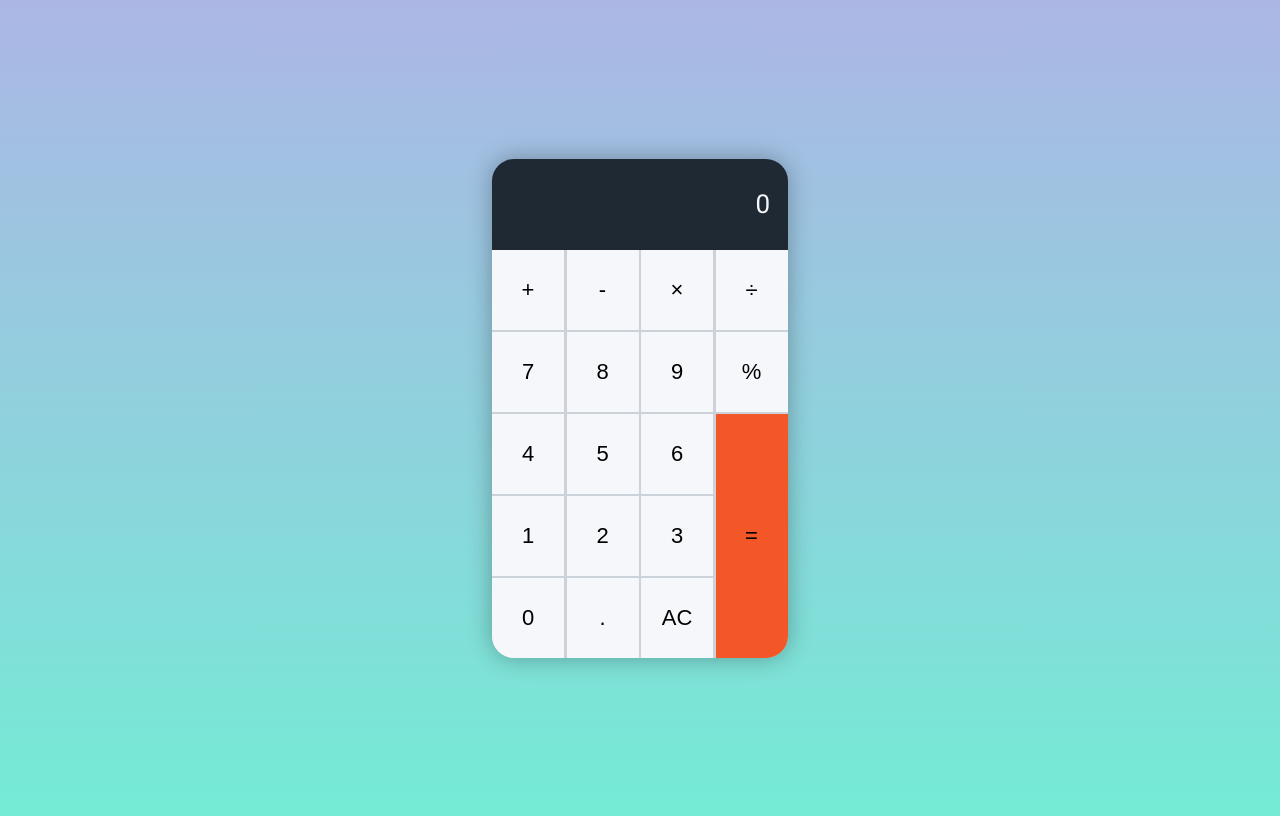
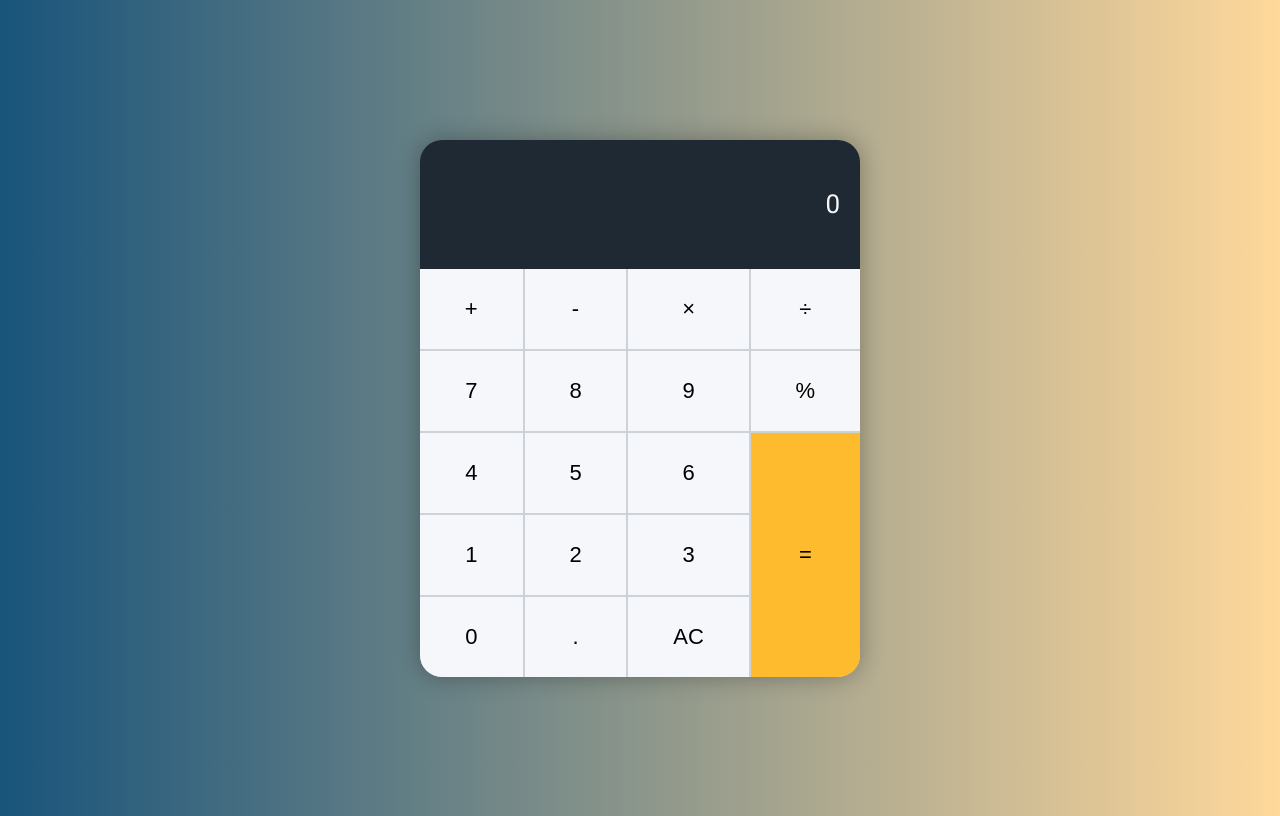
Before and after one commit to samuelmbp/calculator, a website built with Vite: page index.html in a window 1280 px wide. Built offline with nearby package versions, Linux system fonts and the light colour scheme.

Commit message:
Add media queries for responsiveness on various devices

```diff
--- a/src/style.scss
+++ b/src/style.scss
@@ -9,7 +9,13 @@ body {
     display: flex;
     justify-content: center;
     align-items: center;
-    background-image: linear-gradient(0deg, #74ebd5, #acb6e5);
+    background: rgb(34, 193, 195);
+    // background: linear-gradient(
+    //     0deg,
+    //     rgba(34, 193, 195, 1) 0%,
+    //     rgba(253, 187, 45, 1) 100%
+    // );
+    background: linear-gradient(to right, #19547b, #ffd89b);
     height: 100vh;
 }
 
@@ -24,7 +30,7 @@ body {
     }
 
     &__display {
-        width: 260px;
+        width: 240px;
         padding: 26px 18px;
         background-color: #1f2933;
         color: #f5f7fa;
@@ -49,7 +55,7 @@ body {
         .calculator__button {
             position: relative;
             font-size: 22px;
-            width: 72px;
+            width: inherit;
             min-height: 80px;
             border: 0;
             background: #f5f7fa;
@@ -97,7 +103,34 @@ body {
         }
         .equal {
             grid-area: equal;
-            background-color: #f35627;
+            background-color: #fdbb2d;
         }
     }
 }
+
+@media screen and (min-width: 768px) {
+    .calculator {
+        &__display {
+            width: 350px;
+        }
+
+        .calculator__button {
+            font-size: 22px;
+            width: inherit;
+        }
+    }
+}
+
+@media screen and (min-width: 1024px) {
+    .calculator {
+        &__display {
+            padding: 45px 20px;
+            width: 400px;
+        }
+
+        .calculator__button {
+            font-size: 22px;
+            width: inherit;
+        }
+    }
+}
```
